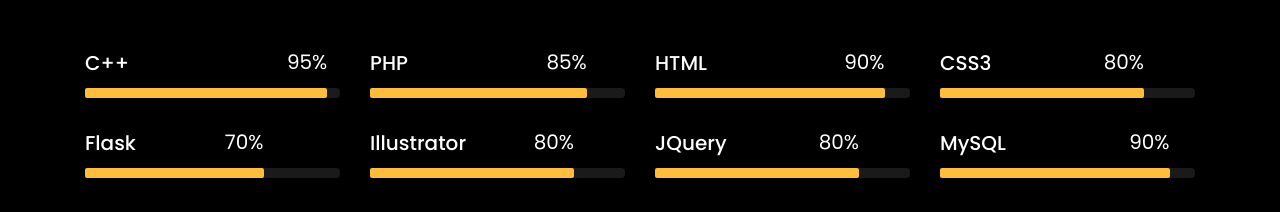
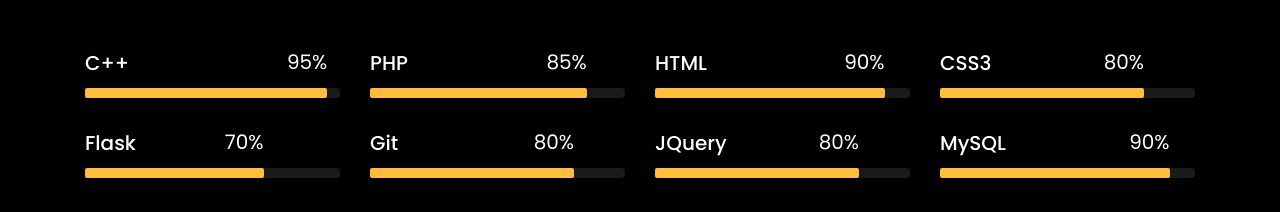
Before and after one commit to prakharsingh1312/prakharsingh1312.github.io, a plain HTML site: page index.html in a window 1280 px wide. Shown: the part 4120-4332 px from the top of the page. Drawn offline with Linux system fonts and the light colour scheme; files whose address does not match are found by name.

Commit message:
Added stuff

```diff
--- a/index.html
+++ b/index.html
@@ -371,7 +371,7 @@
 					</div>
 					<div class="col-md-3 animate-box">
 						<div class="progress-wrap ftco-animate">
-							<h3>Illustrator</h3>
+							<h3>Git</h3>
 							<div class="progress">
 							 	<div class="progress-bar color-6" role="progressbar" aria-valuenow="80"
 							  	aria-valuemin="0" aria-valuemax="100" style="width:80%">
```
